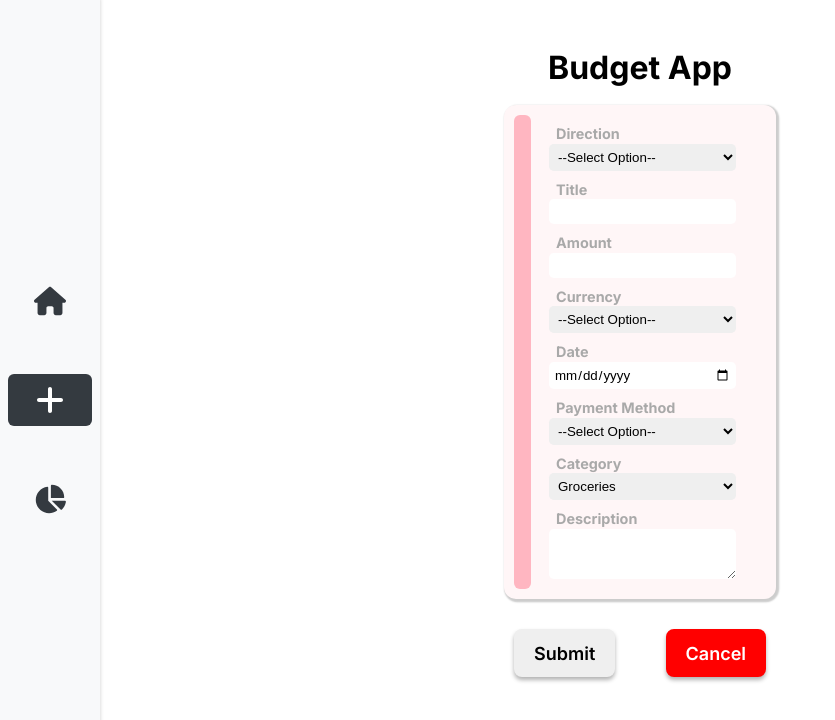
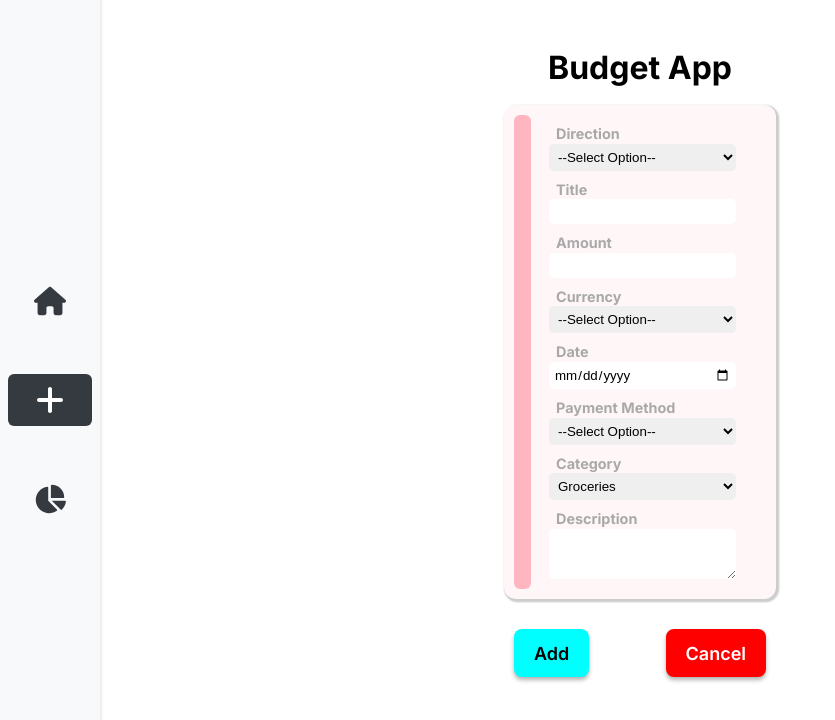
Before and after one commit to benediktbrenk/budget-app, a Next.js app: page /newentry in a window 1280 px wide. Shown: the top 720 px of the page, without its empty margins (0-835 px from the left). Built offline with nearby package versions, Linux system fonts and the light colour scheme; no server answers; the database is empty.

Commit message:
fixed bugs

```diff
--- a/components/TransactionEntryForm/index.js
+++ b/components/TransactionEntryForm/index.js
@@ -123,7 +123,7 @@ function TransactionEntryForm({
               type="text"
               name="category"
               required
-              defaultValue="Groceries"
+              defaultValue={selectedCategory}
               onChange={(event) => setSelectedCategory(event.target.value)}
             >
               <option value="Groceries">Groceries</option>
@@ -145,7 +145,7 @@ function TransactionEntryForm({
           </Styled.FormField>
         </Styled.FormContainer>
         <Styled.FormButton>
-          <Button type="submit">Submit</Button>
+          <Button  $type="submit">{mode === "add" ? "Add" : "Edit"}</Button>
           <Button onClick={handleBack}
           $type="danger"
           $textColor="white"
```
